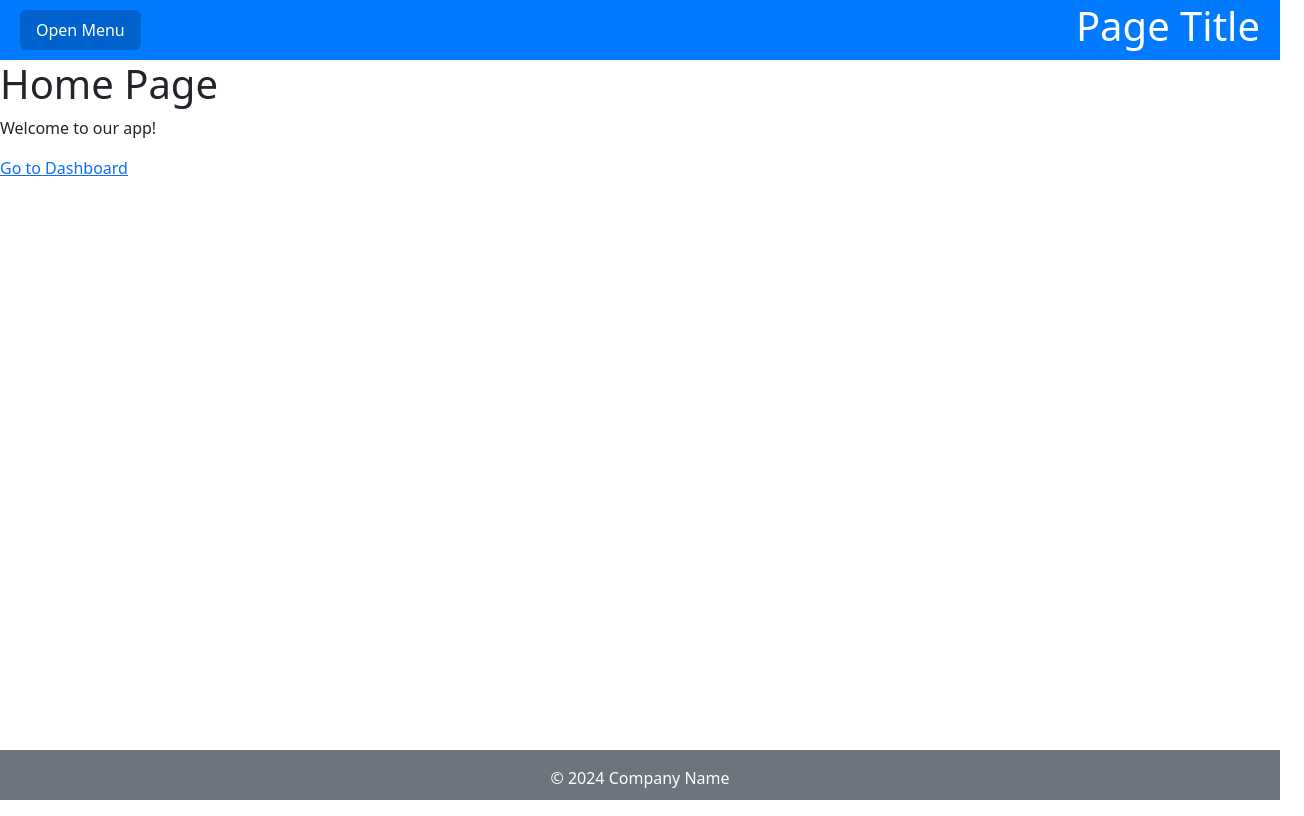
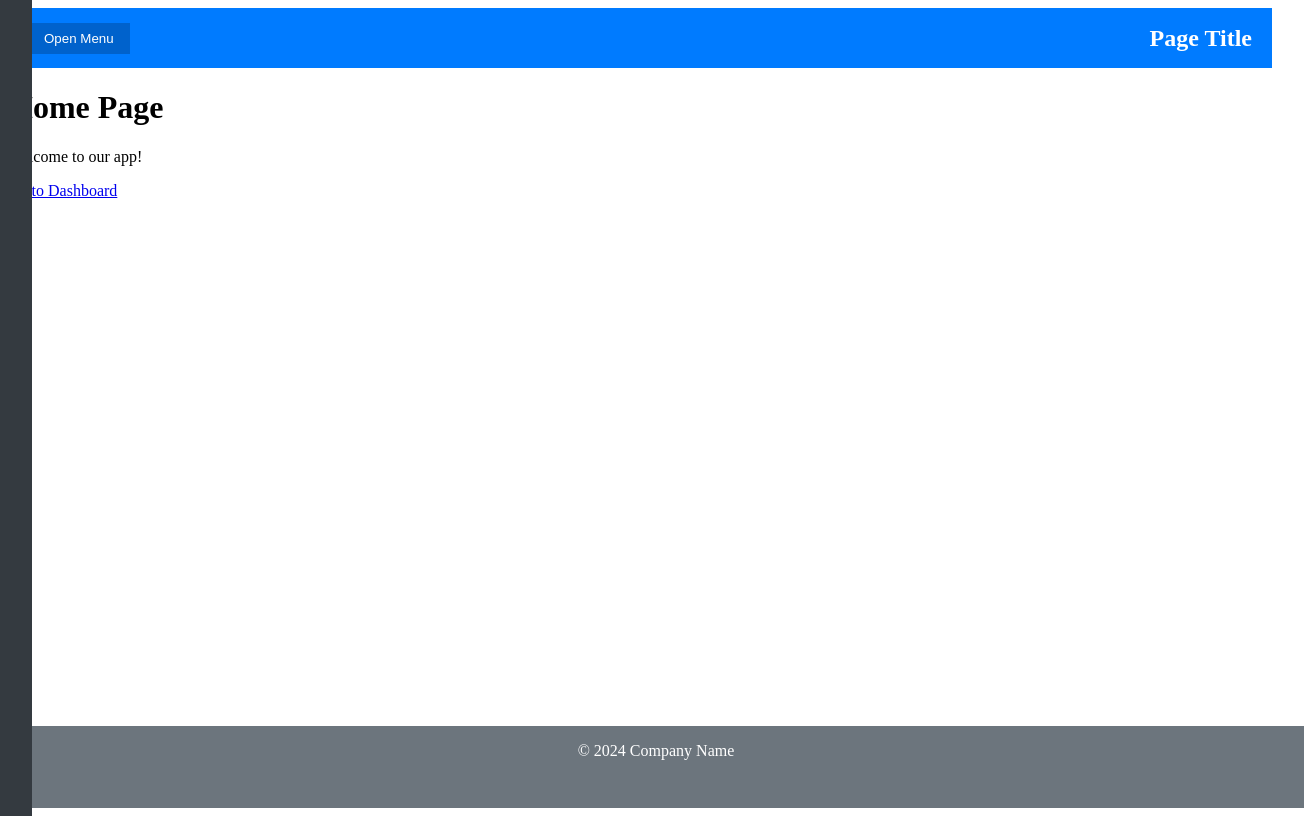
Before and after one commit to raarnout/dashboard, a Next.js app: page / in a window 1280 px wide. Shown: the whole page, 1304 px wide, since content can reach past the window. Built offline with nearby package versions, Linux system fonts and the light colour scheme.

Commit message:
only load bootstrap.scss that is needed

```diff
--- a/src/styles/_bootstrap.scss
+++ b/src/styles/_bootstrap.scss
@@ -17,37 +17,37 @@
 @import "bootstrap/scss/utilities";
 
 // Layout & components
-@import "bootstrap/scss/root";
-@import "bootstrap/scss/reboot";
-@import "bootstrap/scss/type";
-@import "bootstrap/scss/images";
-@import "bootstrap/scss/containers";
-@import "bootstrap/scss/grid";
-@import "bootstrap/scss/tables";
-@import "bootstrap/scss/forms";
-@import "bootstrap/scss/buttons";
-@import "bootstrap/scss/transitions";
-@import "bootstrap/scss/dropdown";
-@import "bootstrap/scss/button-group";
-@import "bootstrap/scss/nav";
-@import "bootstrap/scss/navbar";
-@import "bootstrap/scss/card";
-@import "bootstrap/scss/accordion";
-@import "bootstrap/scss/breadcrumb";
-@import "bootstrap/scss/pagination";
-@import "bootstrap/scss/badge";
-@import "bootstrap/scss/alert";
-@import "bootstrap/scss/progress";
-@import "bootstrap/scss/list-group";
-@import "bootstrap/scss/close";
-@import "bootstrap/scss/toasts";
-@import "bootstrap/scss/modal";
-@import "bootstrap/scss/tooltip";
-@import "bootstrap/scss/popover";
-@import "bootstrap/scss/carousel";
-@import "bootstrap/scss/spinners";
+// @import "bootstrap/scss/root";
+// @import "bootstrap/scss/reboot";
+// @import "bootstrap/scss/type";
+// @import "bootstrap/scss/images";
+// @import "bootstrap/scss/containers";
+// @import "bootstrap/scss/grid";
+// @import "bootstrap/scss/tables";
+// @import "bootstrap/scss/forms";
+// @import "bootstrap/scss/buttons";
+// @import "bootstrap/scss/transitions";
+// @import "bootstrap/scss/dropdown";
+// @import "bootstrap/scss/button-group";
+// @import "bootstrap/scss/nav";
+// @import "bootstrap/scss/navbar";
+// @import "bootstrap/scss/card";
+// @import "bootstrap/scss/accordion";
+// @import "bootstrap/scss/breadcrumb";
+// @import "bootstrap/scss/pagination";
+// @import "bootstrap/scss/badge";
+// @import "bootstrap/scss/alert";
+// @import "bootstrap/scss/progress";
+// @import "bootstrap/scss/list-group";
+// @import "bootstrap/scss/close";
+// @import "bootstrap/scss/toasts";
+// @import "bootstrap/scss/modal";
+// @import "bootstrap/scss/tooltip";
+// @import "bootstrap/scss/popover";
+// @import "bootstrap/scss/carousel";
+// @import "bootstrap/scss/spinners";
 @import "bootstrap/scss/offcanvas";
-@import "bootstrap/scss/placeholders";
+// @import "bootstrap/scss/placeholders";
 
 // Helpers
 @import "bootstrap/scss/helpers";
```
